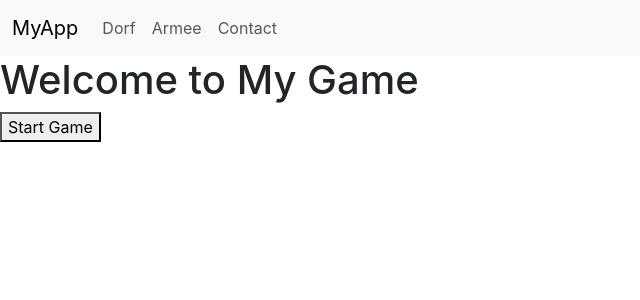
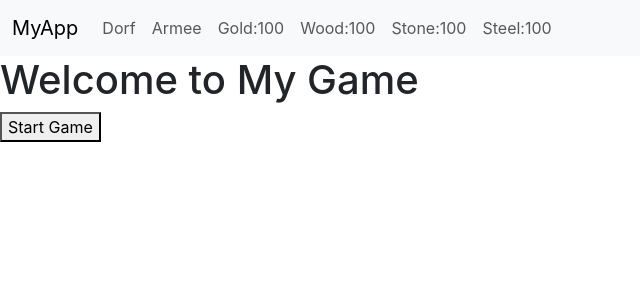
Before and after one commit to AchillesGit/ClashReact, a React (Create React App) app: page / in a window 1280 px wide. Shown: the top 300 px of the page, without its empty margins (0-640 px from the left). Built offline with nearby package versions, Linux system fonts and the light colour scheme.

Commit message:
Add resources to nav bar

```diff
--- a/src/components/NavBar.tsx
+++ b/src/components/NavBar.tsx
@@ -35,9 +35,28 @@ const NavBar: React.FC = () => {
               </Link>
             </li>
             <li className="nav-item">
-              <Link className="nav-link" to="/contact">
-                Contact
-              </Link>
+              <div className="nav-link">
+                Gold:
+                {resources.gold}
+              </div>
+            </li>
+            <li className="nav-item">
+              <div className="nav-link">
+                Wood:
+                {resources.wood}
+              </div>
+            </li>
+            <li className="nav-item">
+              <div className="nav-link">
+                Stone:
+                {resources.stone}
+              </div>
+            </li>
+            <li className="nav-item">
+              <div className="nav-link">
+                Steel:
+                {resources.steel}
+              </div>
             </li>
           </ul>
         </div>
```
